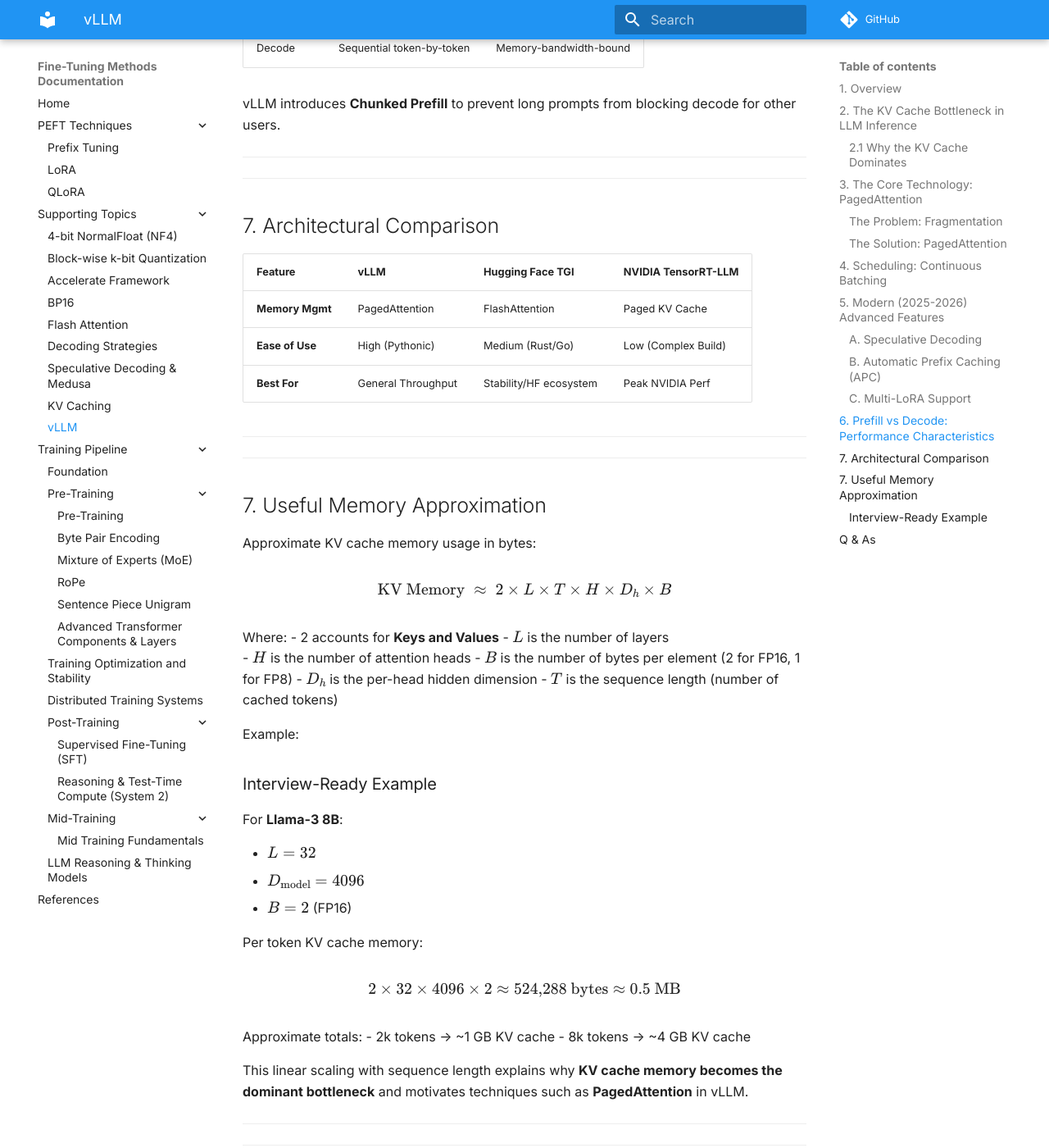
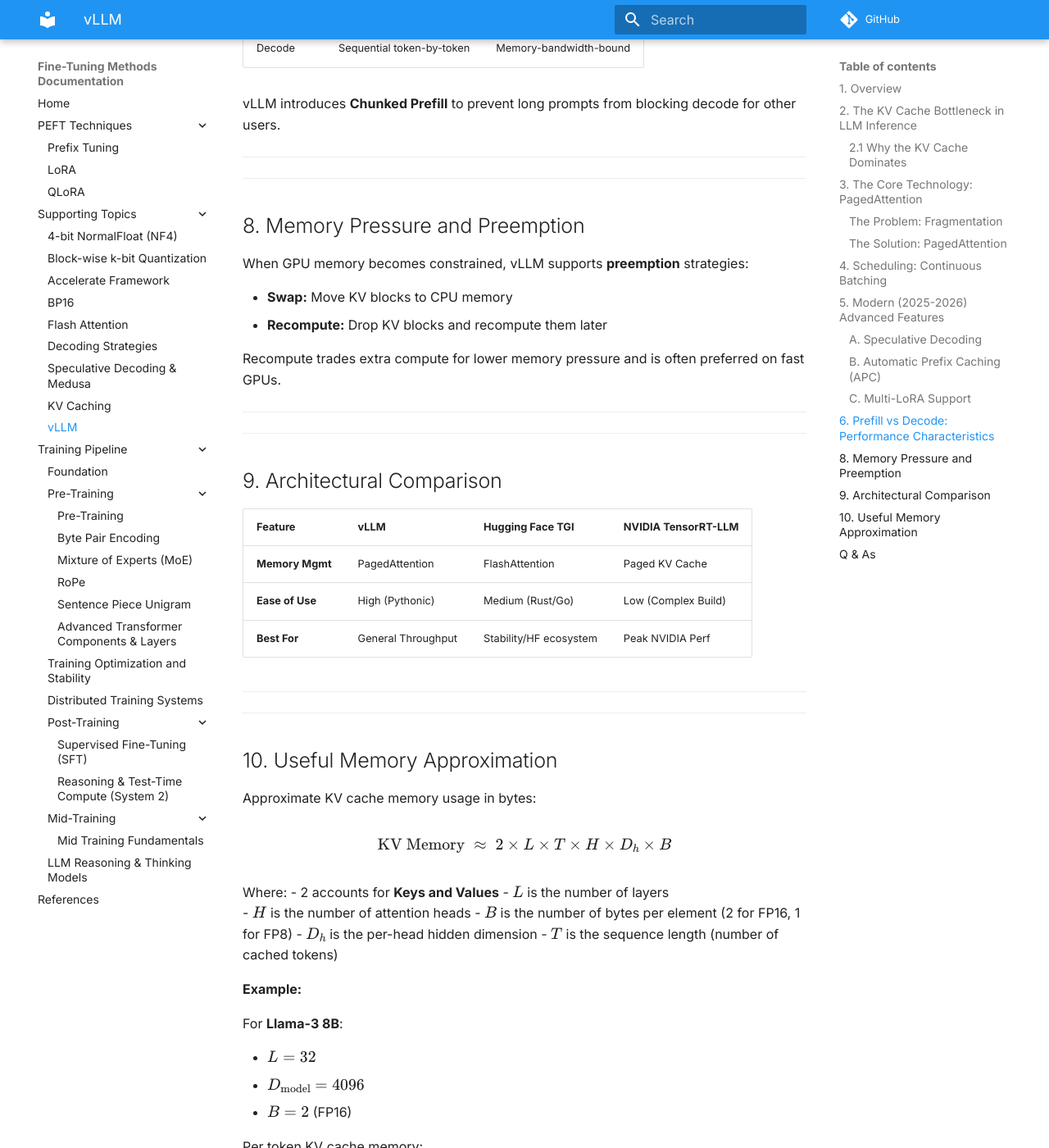
Before and after one commit to saurabhiit2007/LLM-Finetuning, an MkDocs documentation site: the page built from docs/supporting_topics/vllm.md, in a window 1280 px wide and 1400 px high, scrolled down 2572 px. Shown: the whole window at 82% size. Built offline with MkDocs 1.6.1 and Material for MkDocs 9.7.7, drawn with Linux system fonts in a browser that asks for light colours; comment, search, counter and statistics services are not loaded.

Commit message:
added vllm

```diff
--- a/docs/supporting_topics/vllm.md
+++ b/docs/supporting_topics/vllm.md
@@ -91,7 +91,20 @@ vLLM introduces **Chunked Prefill** to prevent long prompts from blocking decode
 
 ---
 
-## 7. Architectural Comparison
+## 8. Memory Pressure and Preemption
+
+When GPU memory becomes constrained, vLLM supports **preemption** strategies:
+
+- **Swap:** Move KV blocks to CPU memory
+- **Recompute:** Drop KV blocks and recompute them later
+
+Recompute trades extra compute for lower memory pressure and is often preferred on fast GPUs.
+
+---
+
+---
+
+## 9. Architectural Comparison
 
 | Feature | vLLM | Hugging Face TGI | NVIDIA TensorRT-LLM |
 | :--- | :--- | :--- | :--- |
@@ -103,7 +116,7 @@ vLLM introduces **Chunked Prefill** to prevent long prompts from blocking decode
 
 ---
 
-## 7. Useful Memory Approximation
+## 10. Useful Memory Approximation
 
 Approximate KV cache memory usage in bytes:
 
@@ -120,9 +133,7 @@ Where:
 - $D_h$ is the per-head hidden dimension
 - $T$ is the sequence length (number of cached tokens)
 
-Example:
-
-### Interview-Ready Example
+**Example:**
 
 For **Llama-3 8B**:
 
```
